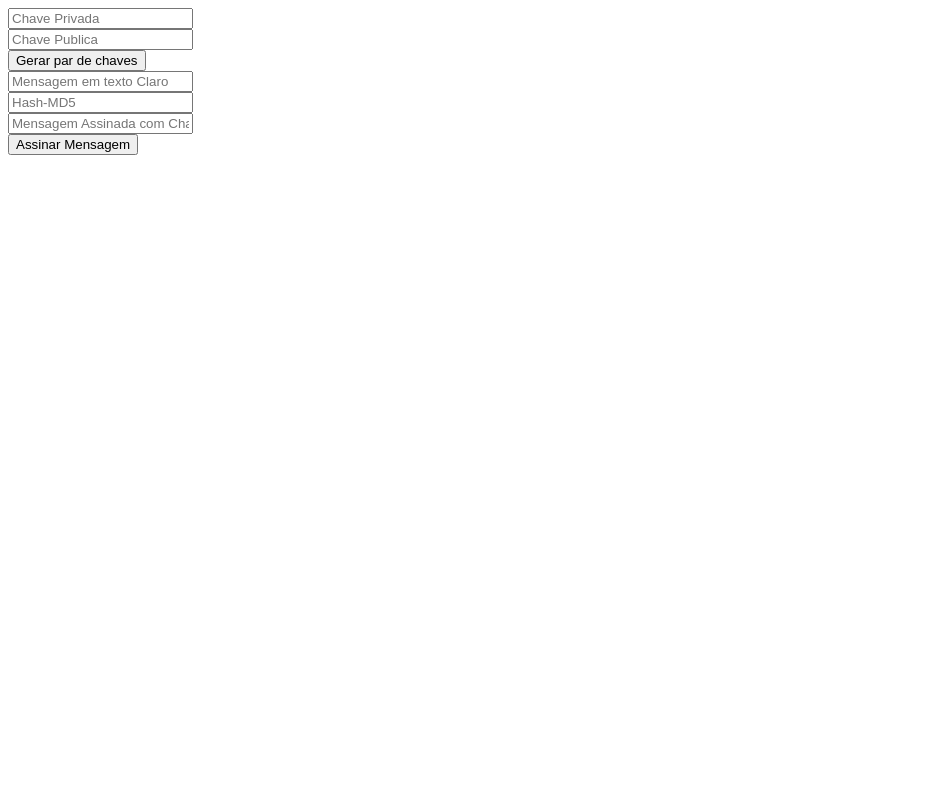
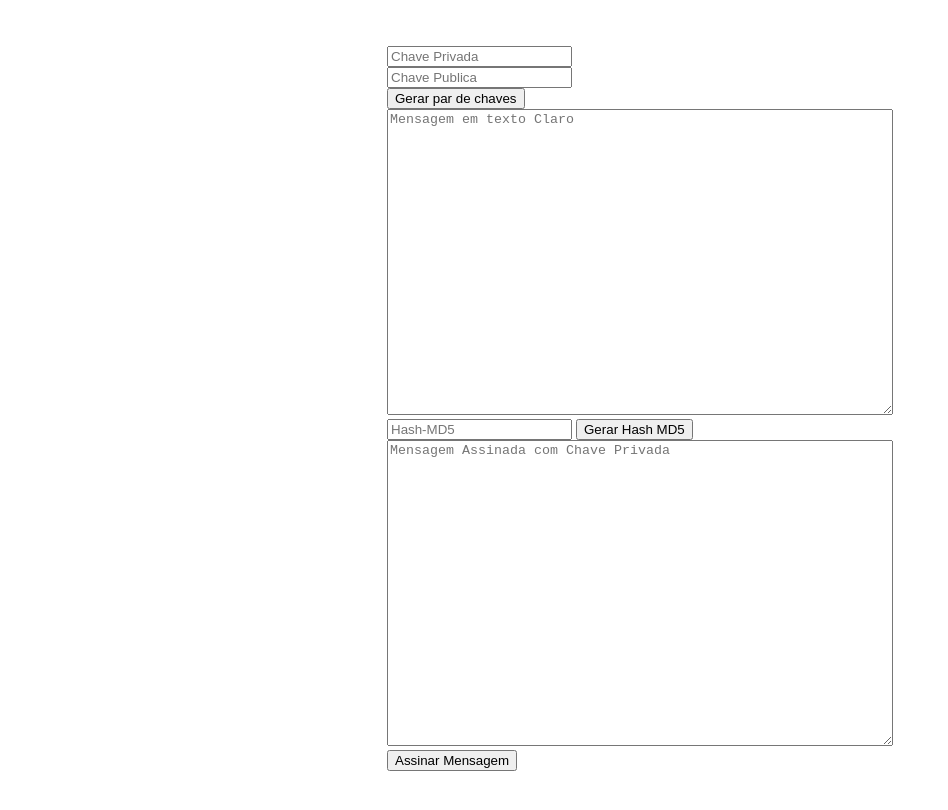
Before and after one commit to DevGuilhermeSv/AssinaturaDigital, a website: page assinarMensagem.html in a window 1280 px wide. Shown: the whole page, without its empty margins (0-948 px from the left). Drawn offline with Linux system fonts and the light colour scheme.

Commit message:
generate hash method

```diff
--- a/assinarMensagem.html
+++ b/assinarMensagem.html
@@ -6,43 +6,78 @@
     <meta name="viewport" content="width=device-width, initial-scale=1.0">
     <title>Assinar Mensagem</title>
 </head>
+<style>
+       body {
+        height: 100vh;
+        display: flex;
+        justify-content: center;
+        align-items: center;
+    }
+
+    textarea {
+        height: 300px;
+        width: 500px;
+    }
+</style>
 <body>
-    <form class="mensage-form" class="form" action="">
+    <div>
+    <div class="mensage-div" class="div" action="">
         <input class="mensage-input" id="private-key" placeholder="Chave Privada" autocomplete="off" />
-      </form>
+      </div>
 
-      <form class="mensage-form" class="form" action="">
+      <div class="mensage-div" class="div" action="">
         <input class="mensage-input" id="public-key" placeholder="Chave Publica" autocomplete="off" />
-      </form>
-      <form>
+      </div>
+      <div>
         <input type="button" value="Gerar par de chaves" onclick="obterChaves()">
 
-      </form>
+      </div>
 
-      <form class="mensage-form" class="form" action="">
-        <input class="mensage-input" id="mensage-input" placeholder="Mensagem em texto Claro" autocomplete="off" />
-      </form>
+      <div class="mensage-div" class="div" action="">
+        <textarea class="mensage-input" id="mensage-input" placeholder="Mensagem em texto Claro" autocomplete="off"></textarea>
+      </div>
     <div id="mensagem-assinada">
 
-        <form class="mensage-form" class="form" action="">
+        <div class="mensage-div" class="div" action="">
           <input class="mensage-input" id="mensage-input-hash" placeholder="Hash-MD5" autocomplete="off" />
-           </form>
-        <form class="mensage-form" class="form" action="">
-           <input class="mensage-input" id="mensage-input-ass" placeholder="Mensagem Assinada com Chave Privada" autocomplete="off" />
-        </form>
+          <input type="button" value="Gerar Hash MD5" onclick="gerarHash()">
+           </div>
+        <div class="mensage-div" class="div" action="">
+           <textarea class="mensage-input" id="mensage-input-ass" placeholder="Mensagem Assinada com Chave Privada" autocomplete="off" ></textarea>
+        </div>
         <div id="opcoes">
-          <form>
+          <div>
             <input type="button" value="Assinar Mensagem" onclick="assinar()">
-          </form>
+          </div>
 
 
         </div>
       </div>
+    </div>
 </body>
 </html>
 <script>
+    var input = document.getElementById('mensage-input');
+    var inputmd5 = document.getElementById('mensage-input-hash');
       function obterMensagem() {
-    return input.value;
+        return input.value;
+    }
+  function gerarHash(){
+    obj ={
+        mensage: obterMensagem()
+    }
+    fetch('/getHash',{
+        method:'POST',
+        headers: { 'Content-Type': 'application/json' },
+      body: JSON.stringify(obj),
+
+    }).then((response) => {
+        return response.text();
+      })
+      .then((msg) => {
+        inputmd5.setAttribute('value', msg);
+
+      })
   }
   function assinar() {
     var obj = {
```
Also changed, not shown: DecriptMensage.html (+1 -2 lines), routes/index.js (+6 -1 lines).
